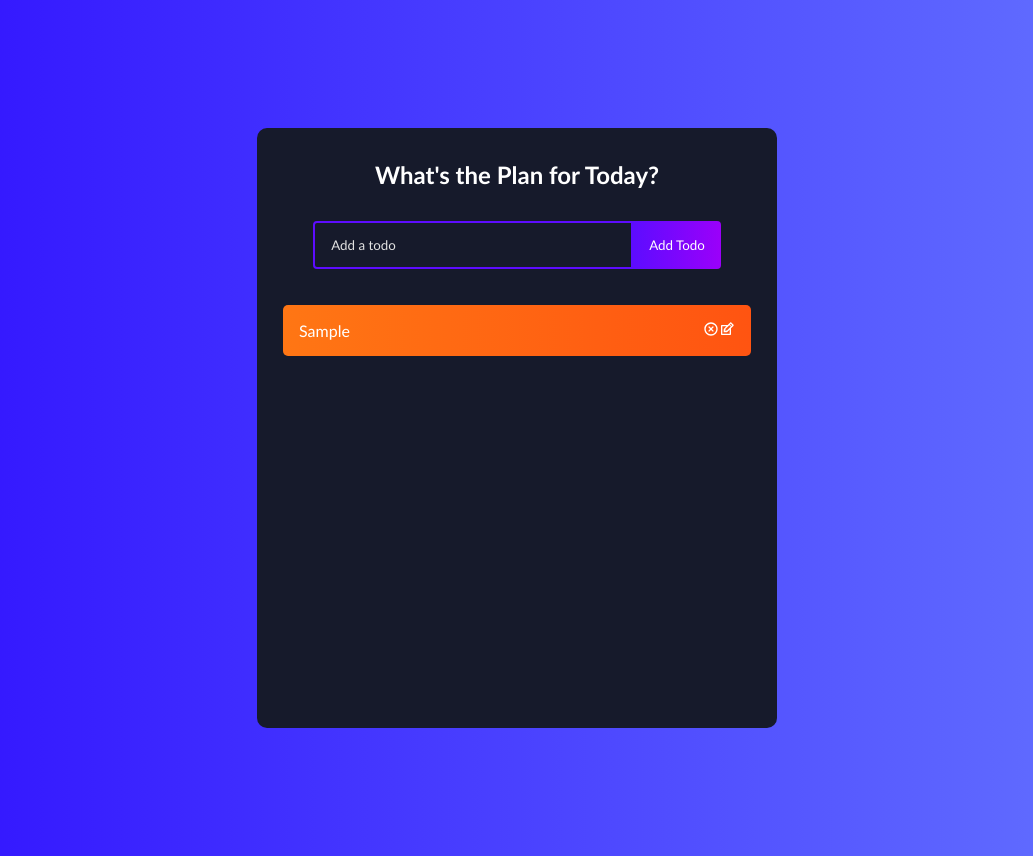
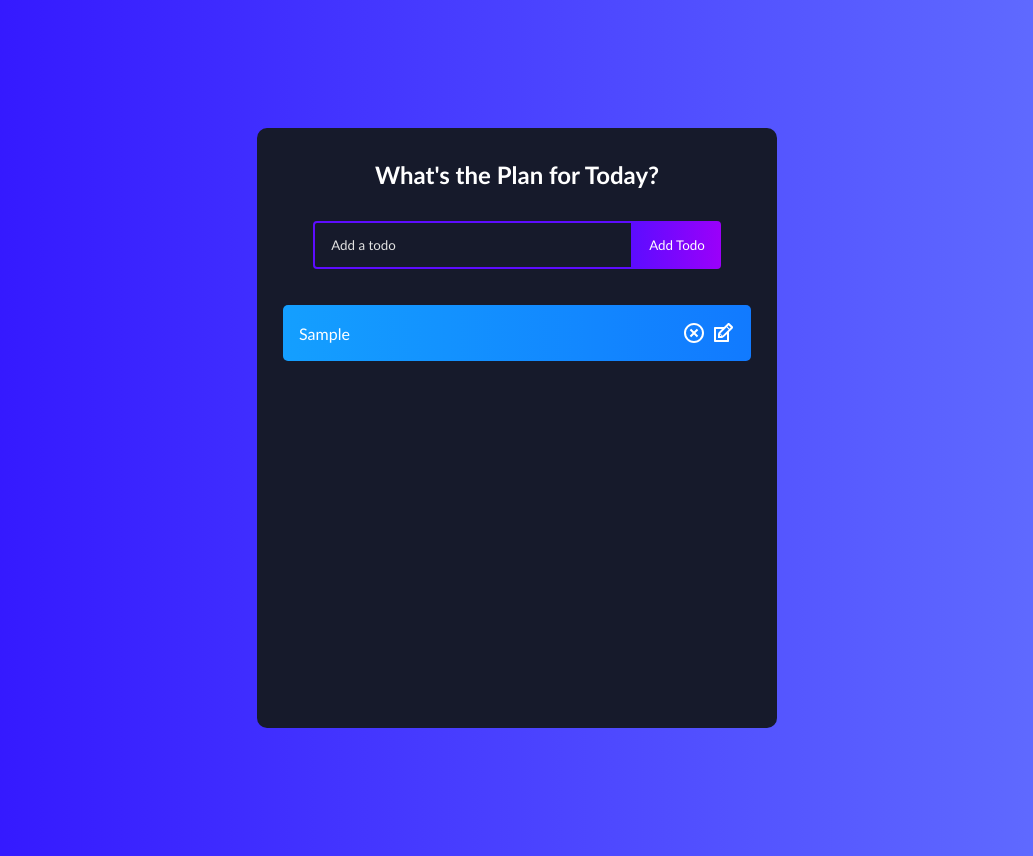
Before and after one commit to EduAlves88/todo-list, a React (Create React App) app: page / in a window 1280 px wide. Both pictures are taken after typing "Sample" into the empty fields and a click on the button "Add Todo". Shown: the whole page, without its empty margins (123-1156 px from the left). Built offline with nearby package versions, Linux system fonts and the light colour scheme.

Commit message:
css complete

```diff
--- a/src/App.css
+++ b/src/App.css
@@ -2,8 +2,8 @@
   box-sizing: border-box;
   margin: 0;
   padding: 0;
-  font-family: "Trebuchet MS", "Lucida Sans Unicode", "Lucida Grande",
-    "Lucida Sans", Arial, sans-serif;
+  font-family: 'Trebuchet MS', 'Lucida Sans Unicode', 'Lucida Grande',
+    'Lucida Sans', Arial, sans-serif;
 }
 
 body {
@@ -105,3 +105,43 @@ h1 {
   border-radius: 5px;
   width: 90%;
 }
+
+.todo-row:nth-child(4n + 1) {
+  background: linear-gradient(
+    90deg,
+    rgba(93, 12, 255, 1) 0%,
+    rgba(155, 0, 250, 1) 100%
+  );
+}
+
+.todo-row:nth-child(4n + 2) {
+  background: linear-gradient(
+    90deg,
+    rgba(255, 12, 241, 1) 0%,
+    rgba(250, 0, 135, 1) 100%
+  );
+}
+
+.todo-row:nth-child(4n + 3) {
+  background: linear-gradient(
+    90deg,
+    rgba(20, 159, 255, 1) 0%,
+    rgba(17, 122, 255, 1) 100%
+  );
+}
+
+.icons {
+  display: flex;
+  align-items: center;
+  font-size: 24px;
+  cursor: pointer;
+}
+
+.delete-icon {
+  margin-right: 5px;
+  color: #fff;
+}
+
+.edit-icon {
+  color: #fff;
+}
```
